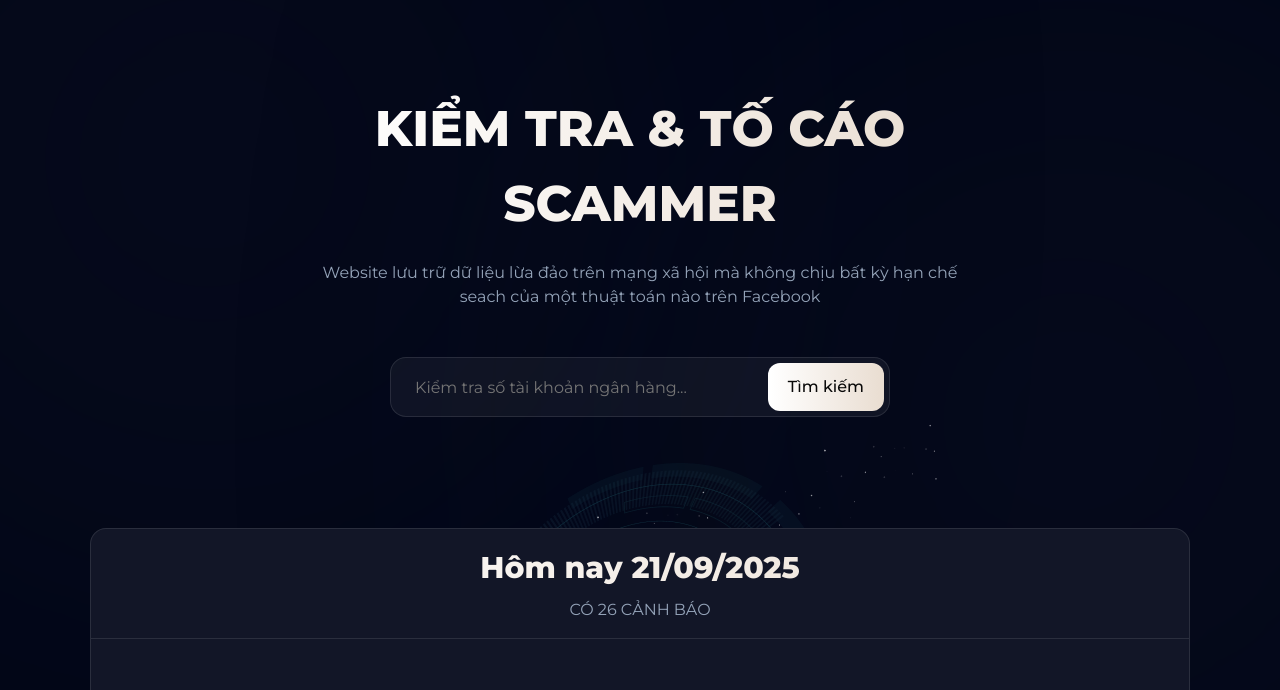
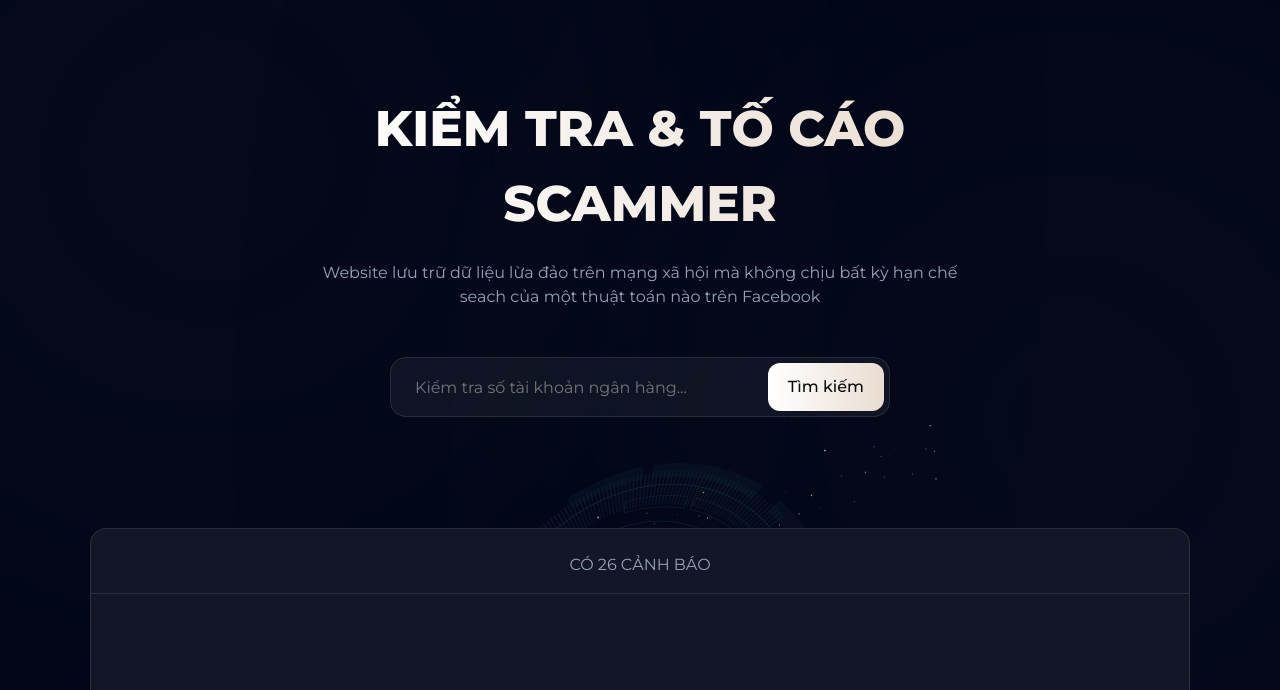
Before and after one commit to VyD1nk1902/SOISCAM, a plain HTML site: page index.html in a window 1280 px wide. Shown: the part 110-800 px from the top of the page. Drawn offline with nearby package versions, Linux system fonts and the light colour scheme; files whose address does not match are found by name.

Commit message:
Delete a html title cause using js to generate automatically

```diff
--- a/index.html
+++ b/index.html
@@ -75,7 +75,7 @@
       <!-- SCAMMERS -->
       <section class="alert-scam">
         <div class="alert-scam__header">
-          <h2 class="alert-scam__title today title">Hôm nay 21/09/2025</h2>
+          <h2 class="alert-scam__title today title"></h2>
           <p class="alert-scam__desc">CÓ 26 CẢNH BÁO</p>
         </div>
         <ul class="scammers__list"></ul>
```
